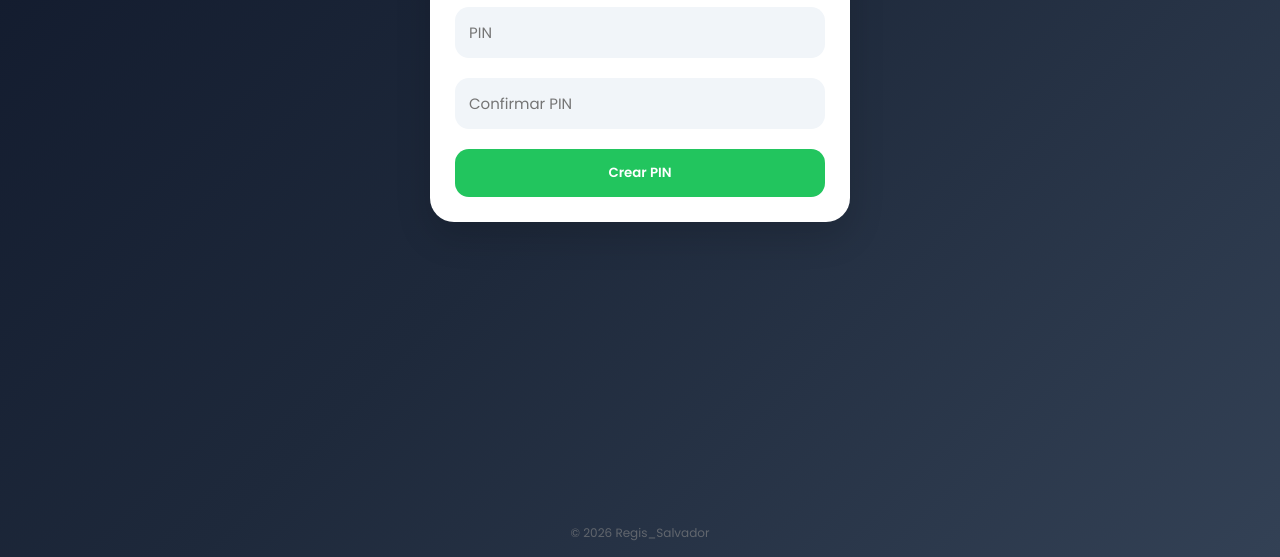
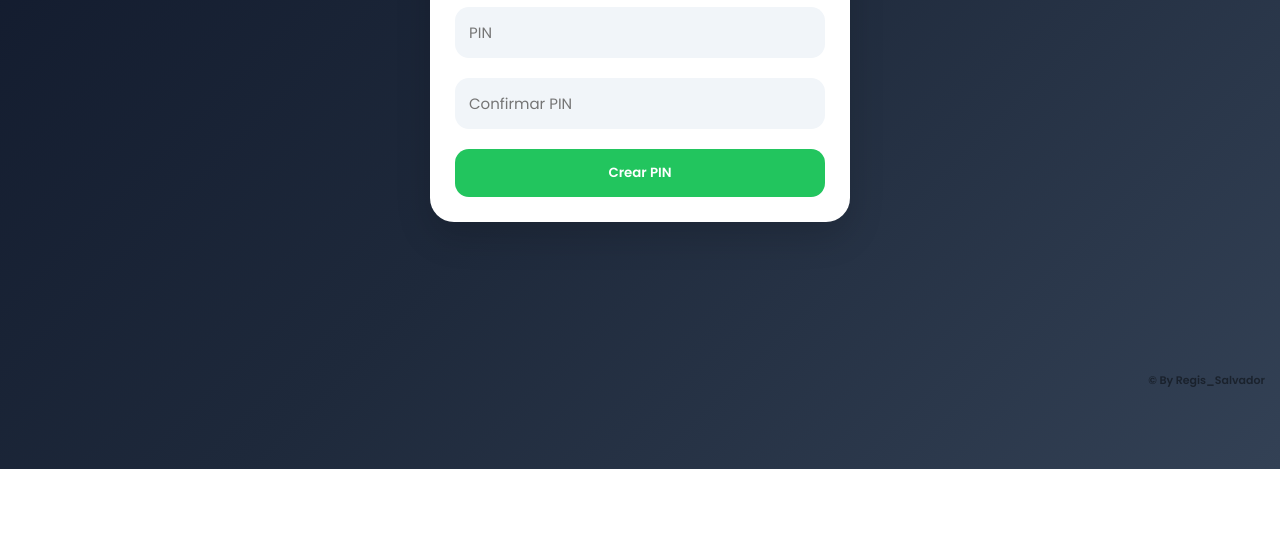
Before and after one commit to Ing-Regis-Jr/Alcancia-Digital, a plain HTML site: page index.html in a window 1280 px wide. Shown: the part 331-888 px from the top of the page. After the commit the page ends 800 px from the top, so only its background shows below. Drawn offline with Linux system fonts and the light colour scheme.

Commit message:
modificacion firma

```diff
--- a/css/style.css
+++ b/css/style.css
@@ -554,10 +554,19 @@ button:hover {
     }
 }
 .watermark{
-    text-align:center;
-    margin-top:40px;
-    padding:15px;
-    font-size:12px;
-    opacity:0.6;
-    color:#888;
+    position: fixed;
+
+    right: 15px;
+
+    bottom: 80px;
+
+    font-size: 11px;
+
+    font-weight: 600;
+
+    color: rgba(0,0,0,0.45);
+
+    pointer-events: none;
+
+    z-index: 9999;
 }
--- a/index.html
+++ b/index.html
@@ -353,7 +353,7 @@ if ('serviceWorker' in navigator) {
 
 </script>
 <footer class="watermark">
-    © 2026 Regis_Salvador
+    © By Regis_Salvador
 </footer>
 </body>
 
```
